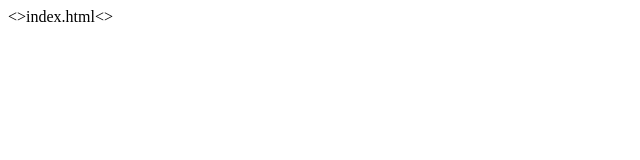
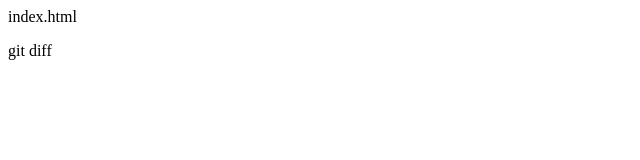
Before and after one commit to michi-sato-kc/git_tutorial, a plain HTML site: page index.html in a window 1280 px wide. Shown: the whole page, without its empty margins (0-640 px from the left). Drawn offline with Linux system fonts and the light colour scheme.

Commit message:
git diff

```diff
--- a/index.html
+++ b/index.html
@@ -1 +1,2 @@
-<>index.html<>
+<p>index.html</p>
+<p>git diff</p>
```
